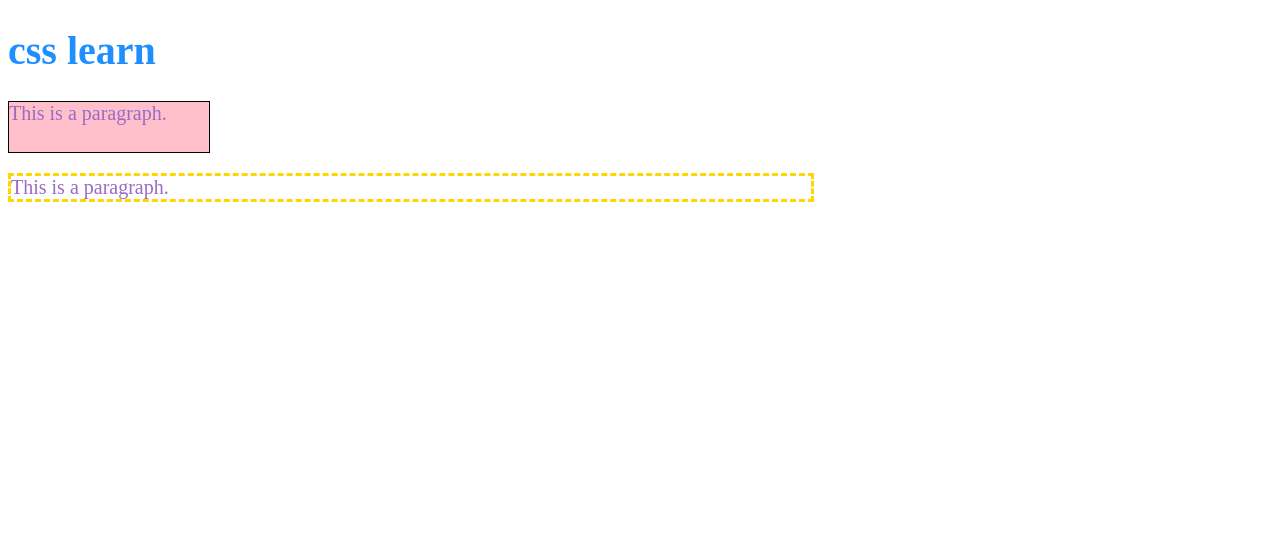
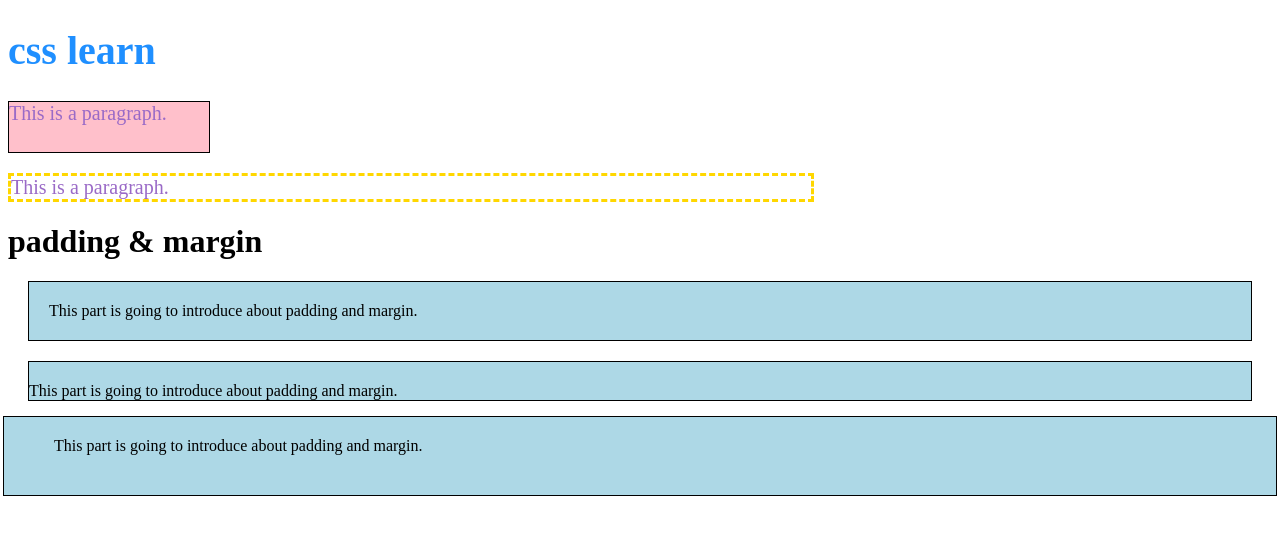
Before and after one commit to pinkyyy333/Web_development_html_css_javascript, a plain HTML site: page css/index.html in a window 1280 px wide. Drawn offline with Linux system fonts and the light colour scheme.

Commit message:
padding & margin

```diff
--- a/css/index.html
+++ b/css/index.html
@@ -11,7 +11,20 @@
             <h1 style="color: hsl(210, 100%, 56%);">css learn</h1>
             <p style="background-color: pink; border: 1px solid black; width: 200px; height:50px">This is a paragraph.</p>
             <p style="border: 3px dashed #ffd700; max-width: 800px;">This is a paragraph.</p>
-
+        </div>
+        <!--padding & margin-->
+        <!--padding 在文字框線內部外圍多一圈，margin 在文字框線外部外圍多一圈-->
+        <h1>padding & margin</h1>
+        <div style="padding : 20px; margin: 20px; background-color: lightblue;border: 1px solid black;">
+            This part is going to introduce about padding and margin.
+        </div>
+        <!--可以指定某一部分有留空間-->
+        <div style="padding-top : 20px; margin: 20px; background-color: lightblue;border: 1px solid black;">
+            This part is going to introduce about padding and margin.
+        </div>
+        <!--可以指定各部分空間大小 上右下左(順時針)，margin可以是負的-->
+        <div style="padding : 20px 30px 40px 50px; margin: -5px; background-color: lightblue;border: 1px solid black;">
+            This part is going to introduce about padding and margin.
         </div>
     </body>
 </html>
```
